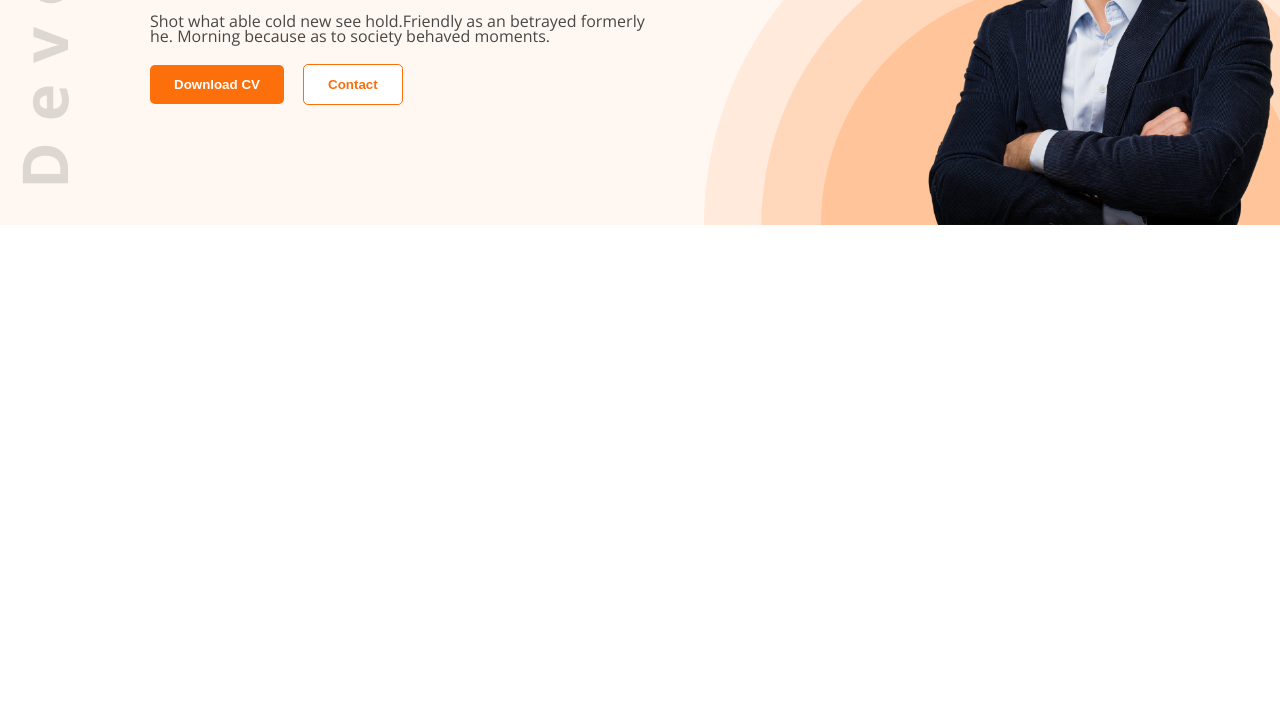
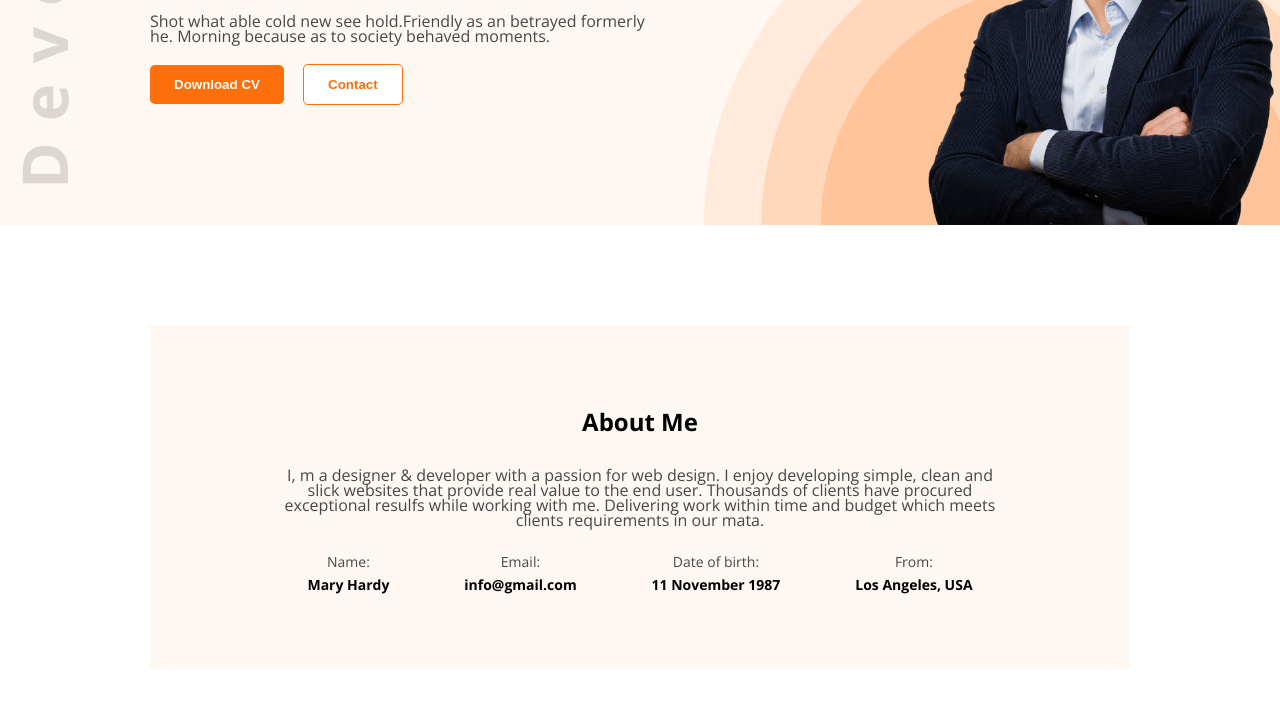
Before and after one commit to raihanXgithub/mary-portfolio, a plain HTML site: page index.html in a window 1280 px wide. Shown: the part 341-1048 px from the top of the page. Before the commit the page ends 800 px from the top, so only its background shows below. Drawn offline with nearby package versions, Linux system fonts and the light colour scheme.

Commit message:
about section finished

```diff
--- a/index.html
+++ b/index.html
@@ -51,7 +51,42 @@
     <!-- header end -->
 
     <!-- main start -->
-    <main></main>
+    <main>
+      <!-- about section start -->
+      <section class="about-section">
+        <h1 class="about-title">About Me</h1>
+        <p class="description">
+          I, m a designer & developer with a passion for web design. I enjoy
+          developing simple, clean and slick websites that provide real value to
+          the end user. Thousands of clients have procured exceptional resulfs
+          while working with me. Delivering work within time and budget which
+          meets clients requirements in our mata.
+        </p>
+
+        <div class="about-info">
+          <div>
+            <p>Name:</p>
+            <h5>Mary Hardy</h5>
+          </div>
+
+          <div>
+            <p>Email:</p>
+            <h5>info@gmail.com</h5>
+          </div>
+
+          <div>
+            <p>Date of birth:</p>
+            <h5>11 November 1987</h5>
+          </div>
+
+          <div>
+            <p>From:</p>
+            <h5>Los Angeles, USA</h5>
+          </div>
+        </div>
+      </section>
+      <!-- about section end -->
+    </main>
     <!-- main end -->
 
     <!-- footer start -->
--- a/styles/portfolio.css
+++ b/styles/portfolio.css
@@ -91,3 +91,29 @@ header {
   background-position: right bottom, right bottom, left 20px center;
   background-size: 30%, 45%, 5%;
 }
+
+/* about section related styles */
+.about-section {
+  text-align: center;
+  background-color: #fff8f2;
+  padding: 60px 120px;
+}
+
+.about-title {
+  margin-bottom: 30px;
+}
+
+.about-info {
+  display: flex;
+  justify-content: space-around;
+  line-height: 0px;
+}
+
+.about-info div p {
+  color: #474747;
+  font-size: 14px;
+}
+
+.about-info div h5 {
+  font-size: 14px;
+}
```
